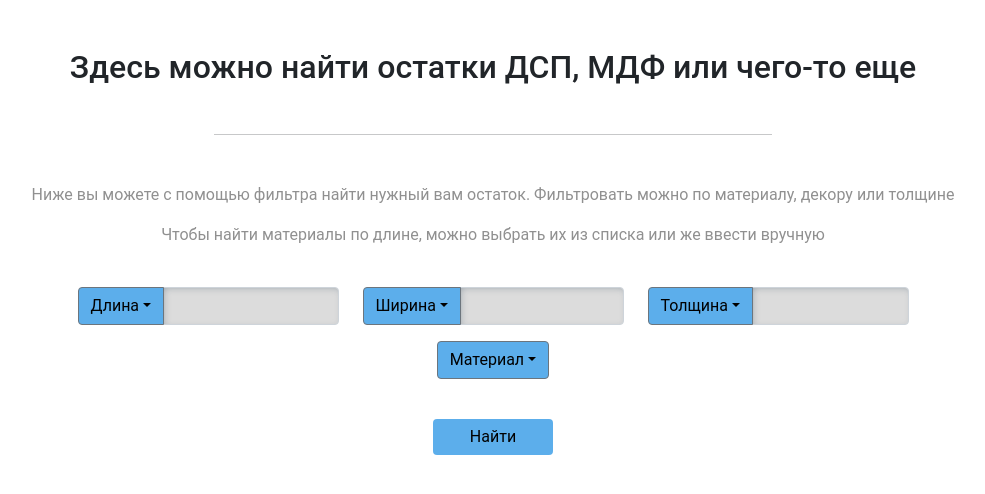
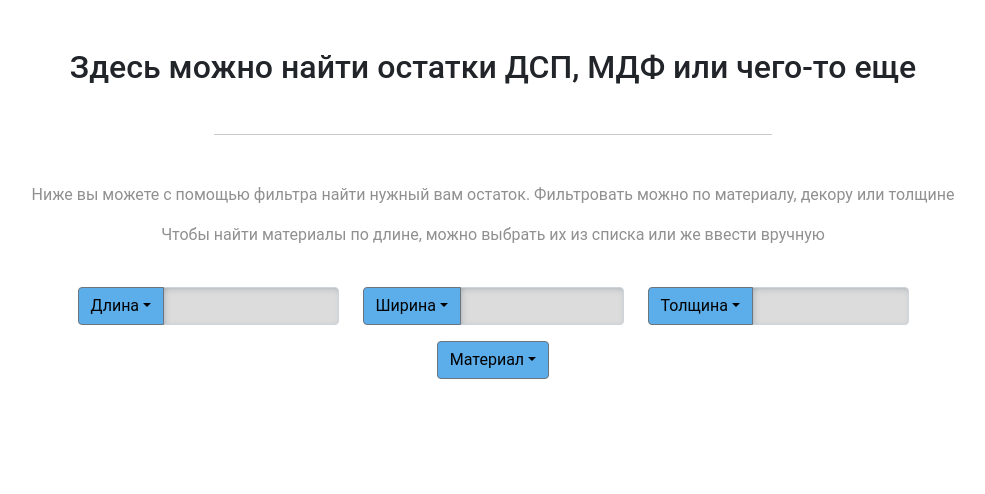
Before and after one commit to nikwhoa/left-overs, a React (Create React App) app: page / in a window 1280 px wide. Shown: the top 494 px of the page, without its empty margins (147-1132 px from the left). Built offline with nearby package versions, Linux system fonts and the light colour scheme.

Commit message:
setuping logic to display items

```diff
--- a/src/App.js
+++ b/src/App.js
@@ -2,25 +2,35 @@ import { Component } from 'react';
 import './App.css';
 import About from './About/About';
 import Filter from './Filter/Filter';
+import NomenclatureList from './NomenclatureList/NomenclatureList';
 
 class App extends Component {
-
+/* i have to find out how to get wait for some data from this.state.data */
   constructor(props) {
     super(props);
     this.state = {
-      data: null
+      data: null,
+      nomenclatures: null
     }
   }
 
   getData = (data) => {
     this.setState({data})
   }
+  getNomenclatureList = (nomenclatures) => {
+    // let l = nomenclatures.filter(l => l.length === this.state.data.length)
+    // let l = nomenclatures.filter(l => console.log(l.length))
+    console.log(this.state.data.length);
+      this.setState({nomenclatures})
+  }
+
 
   render() {
     return (
       <div className="App">
         <About />
-        <Filter getData={this.getData} />
+        <Filter getNomenclatureList={this.getNomenclatureList} getData={this.getData} />
+        <NomenclatureList data={this.state.data} />
       </div>
     );
   }
--- a/src/Filter/Filter.js
+++ b/src/Filter/Filter.js
@@ -31,10 +31,17 @@ class Filter extends Component {
 
     componentDidMount() {
         this.setState({ nomenclatures: this.dataServices.getData() })
+
+
         // this.setState({ length: this.dataServices.getLength() })
         // this.setState({ width: this.dataServices.getWidth() })
         // this.setState({ height: this.dataServices.getHeight() })
     }
+
+    // componentWillUpdate() {
+    //     console.log('update');
+    //     this.props.getNomenclatureList(this.state.nomenclatures)
+    // }
 
     searchForLength = (items, value) => {
         if (value.length <= 0) {
@@ -111,8 +118,8 @@ class Filter extends Component {
         const visibleWidthValues = this.searchForWidth(width, widthOnChange)
         const visibleHeightValues = this.searchForHeight(height, heightOnChange)
 
-        const onValuesToDisplay = Object.values(this.state.valuesToDisplay).filter(item => item || null)
-
+        const onValuesToDisplay = Object.values(this.state.valuesToDisplay).filter(item => item || item === 0)
+        console.log(onValuesToDisplay);
 
         return (
             <Container className='mt-4'>
@@ -125,7 +132,7 @@ class Filter extends Component {
                     <Material getDataToDisplay={this.getDataToDisplay} class={'justify-content-center'} materials={material} />
                     {/* <Decor class={'justify-content-center'} /> */}
                 </Row>
-                { onValuesToDisplay.length >= 0 && <SearchButton getData={this.props.getData} state={this.state.valuesToDisplay} />}
+                { onValuesToDisplay.length >= 4 && <SearchButton getData={this.props.getData} search={this.props.getNomenclatureList} nomenclatures={this.state.nomenclatures} state={this.state.valuesToDisplay} />}
             </Container>
 
         )
@@ -141,7 +148,7 @@ const SearchButton = (props) => {
     return (
         <Row className="mt-4">
             <Col className="">
-                <Button className="search-btn" onClick={() => props.getData(props.state)} variant="primary">Найти</Button>
+                <Button className="search-btn" onClick={() => {props.getData(props.state); props.search(props.nomenclatures)}} variant="primary">Найти</Button>
             </Col>
         </Row>
     )
--- /dev/null
+++ b/src/NomenclatureList/NomenclatureList.js
@@ -0,0 +1,16 @@
+import { Component } from 'react';
+import { Container, Row } from 'react-bootstrap';
+
+
+class NomenclatureList extends Component {
+    render() {
+
+        return (
+      <Container>
+
+      </Container>
+    );
+  }
+}
+
+export default NomenclatureList;
--- a/src/service/dataService.js
+++ b/src/service/dataService.js
@@ -1,5 +1,5 @@
-// import * as nomenclatures from '../data/left-overs-json-origin.json'
-import * as nomenclatures from '../data/left-overs-json.json'
+import * as nomenclatures from '../data/left-overs-json-origin.json'
+// import * as nomenclatures from '../data/left-overs-json.json'
 
 class dataService {
 
```
